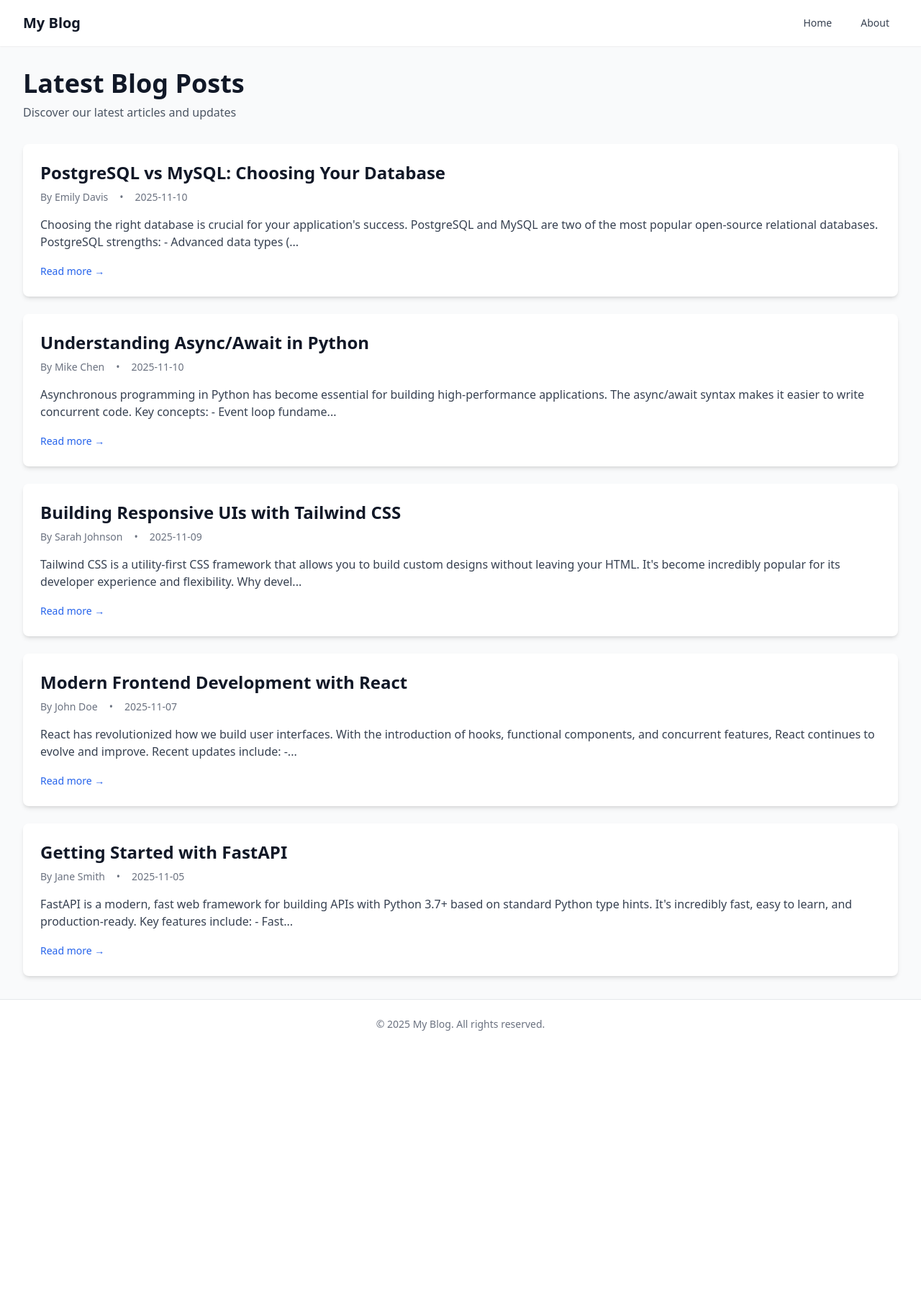
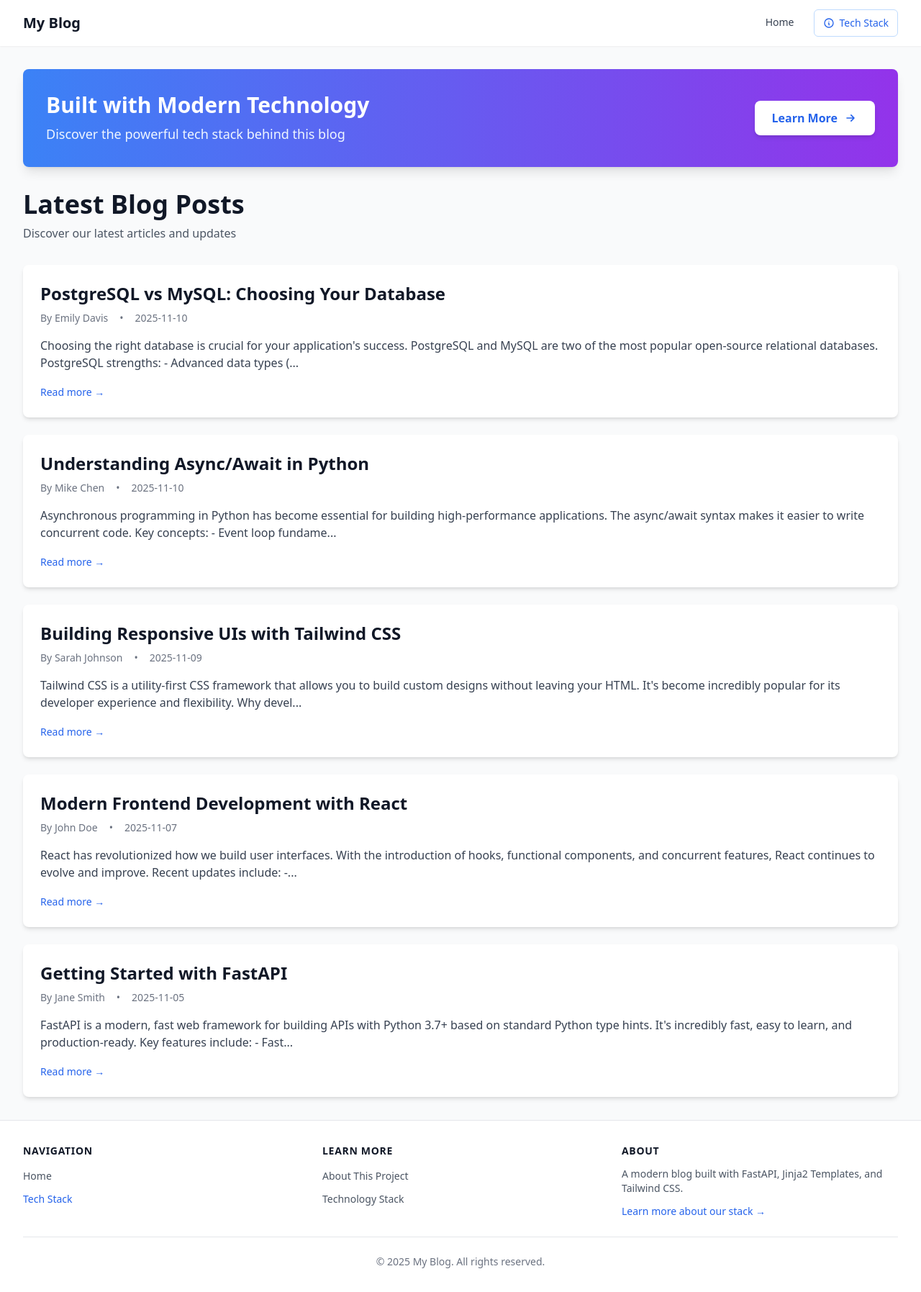
Before and after one commit to salamer/blog-fix-demo-build, a FastAPI app: page / in a window 1280 px wide. Shown: the whole page at 72% size. Before the commit the page ends 1432 px from the top, so only its background shows below. Run offline with FastAPI, Linux system fonts and the light colour scheme; some libraries are stand-ins or nearby versions.

Commit message:
AI optimize

```diff
--- a/backend/templates/base.html
+++ b/backend/templates/base.html
@@ -15,7 +15,12 @@
                 </div>
                 <div class="flex space-x-4">
                     <a href="/" class="rounded-md px-3 py-2 text-sm font-medium text-gray-700 hover:bg-gray-100 hover:text-gray-900">Home</a>
-                    <a href="/about" class="rounded-md px-3 py-2 text-sm font-medium text-gray-700 hover:bg-gray-100 hover:text-gray-900">About</a>
+                    <a href="/about" class="inline-flex items-center rounded-md px-3 py-2 text-sm font-medium text-blue-600 hover:bg-blue-50 hover:text-blue-700 border border-blue-200">
+                        <svg class="mr-1.5 w-4 h-4" fill="none" stroke="currentColor" viewBox="0 0 24 24">
+                            <path stroke-linecap="round" stroke-linejoin="round" stroke-width="2" d="M13 16h-1v-4h-1m1-4h.01M21 12a9 9 0 11-18 0 9 9 0 0118 0z"></path>
+                        </svg>
+                        Tech Stack
+                    </a>
                 </div>
             </div>
         </div>
@@ -26,10 +31,37 @@
     </main>
 
     <footer class="mt-auto border-t border-gray-200 bg-white">
-        <div class="mx-auto max-w-7xl px-4 py-6 sm:px-6 lg:px-8">
-            <p class="text-center text-sm text-gray-500">
-                &copy; 2025 My Blog. All rights reserved.
-            </p>
+        <div class="mx-auto max-w-7xl px-4 py-8 sm:px-6 lg:px-8">
+            <div class="grid grid-cols-1 md:grid-cols-3 gap-8 mb-6">
+                <div>
+                    <h3 class="text-sm font-semibold text-gray-900 uppercase tracking-wider mb-3">Navigation</h3>
+                    <ul class="space-y-2">
+                        <li><a href="/" class="text-gray-600 hover:text-gray-900 text-sm">Home</a></li>
+                        <li><a href="/about" class="text-blue-600 hover:text-blue-800 text-sm font-medium">Tech Stack</a></li>
+                    </ul>
+                </div>
+                <div>
+                    <h3 class="text-sm font-semibold text-gray-900 uppercase tracking-wider mb-3">Learn More</h3>
+                    <ul class="space-y-2">
+                        <li><a href="/about" class="text-gray-600 hover:text-gray-900 text-sm">About This Project</a></li>
+                        <li><a href="/about" class="text-gray-600 hover:text-gray-900 text-sm">Technology Stack</a></li>
+                    </ul>
+                </div>
+                <div>
+                    <h3 class="text-sm font-semibold text-gray-900 uppercase tracking-wider mb-3">About</h3>
+                    <p class="text-gray-600 text-sm">
+                        A modern blog built with FastAPI, Jinja2 Templates, and Tailwind CSS.
+                    </p>
+                    <a href="/about" class="inline-block mt-3 text-blue-600 hover:text-blue-800 text-sm font-medium">
+                        Learn more about our stack →
+                    </a>
+                </div>
+            </div>
+            <div class="border-t border-gray-200 pt-6">
+                <p class="text-center text-sm text-gray-500">
+                    &copy; 2025 My Blog. All rights reserved.
+                </p>
+            </div>
         </div>
     </footer>
 </body>
--- a/backend/templates/home.html
+++ b/backend/templates/home.html
@@ -3,6 +3,24 @@
 {% block title %}Home - Blog{% endblock %}
 
 {% block content %}
+<!-- Call-to-Action Banner for About Page -->
+<div class="mb-8 overflow-hidden rounded-lg bg-gradient-to-r from-blue-500 to-purple-600 shadow-lg">
+    <div class="p-6 md:p-8">
+        <div class="flex flex-col md:flex-row items-center justify-between">
+            <div class="text-white mb-4 md:mb-0">
+                <h2 class="text-2xl md:text-3xl font-bold mb-2">Built with Modern Technology</h2>
+                <p class="text-blue-50 text-lg">Discover the powerful tech stack behind this blog</p>
+            </div>
+            <a href="/about" class="inline-flex items-center px-6 py-3 bg-white text-blue-600 font-semibold rounded-lg shadow-md hover:bg-gray-50 hover:shadow-xl transition-all duration-200 transform hover:scale-105">
+                Learn More
+                <svg class="ml-2 w-5 h-5" fill="none" stroke="currentColor" viewBox="0 0 24 24">
+                    <path stroke-linecap="round" stroke-linejoin="round" stroke-width="2" d="M13 7l5 5m0 0l-5 5m5-5H6"></path>
+                </svg>
+            </a>
+        </div>
+    </div>
+</div>
+
 <div class="mb-8">
     <h1 class="text-4xl font-bold text-gray-900">Latest Blog Posts</h1>
     <p class="mt-2 text-gray-600">Discover our latest articles and updates</p>
```
